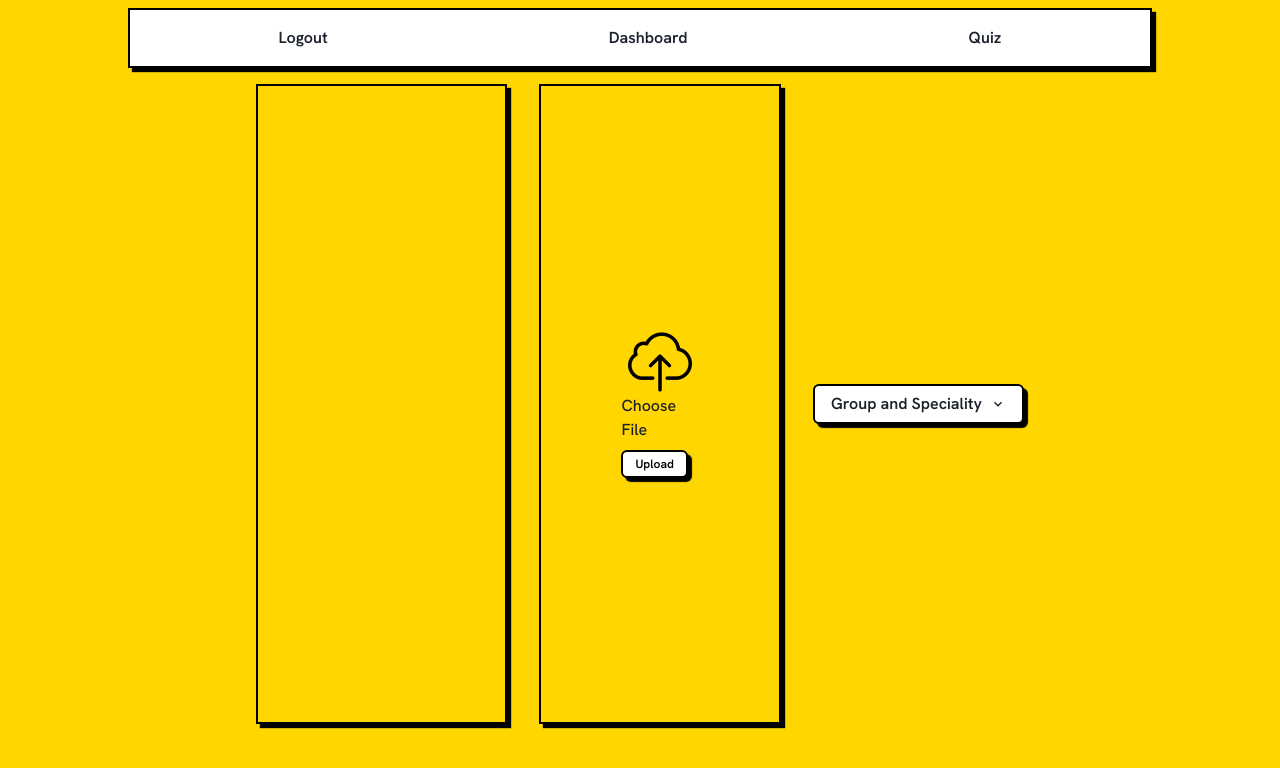
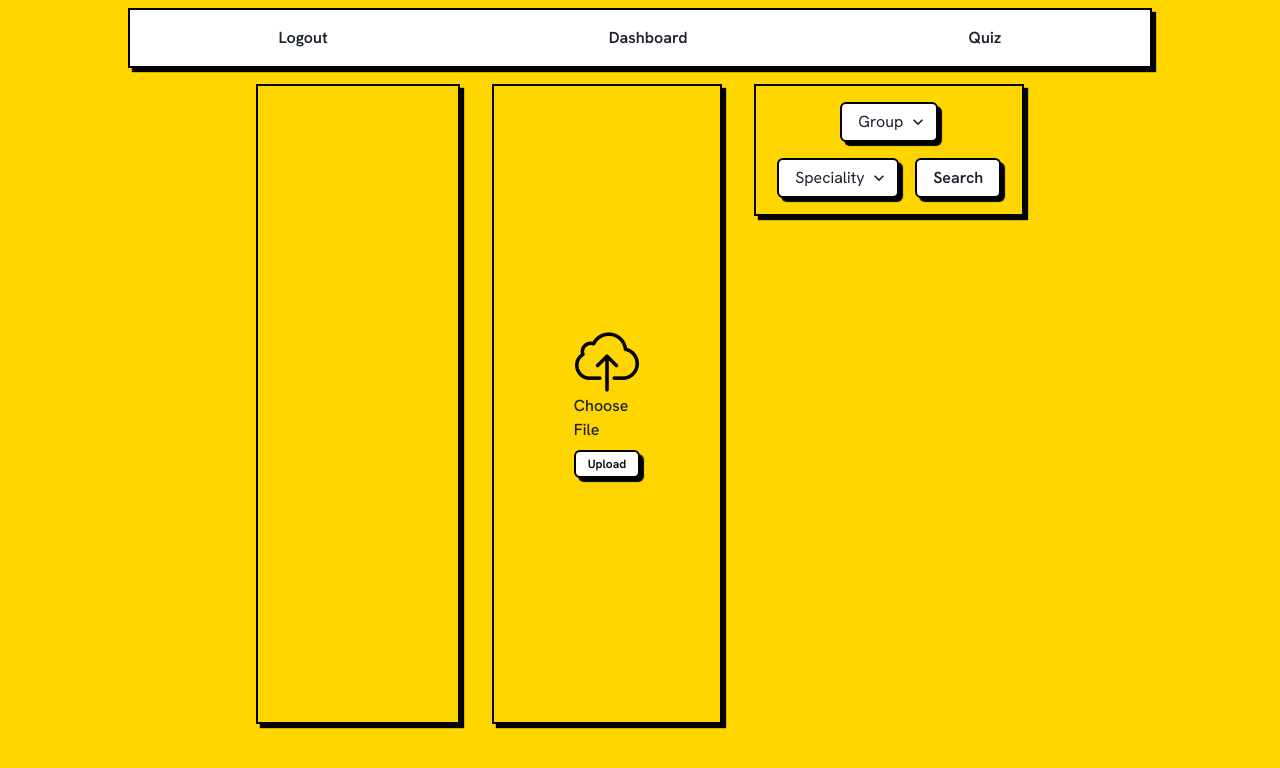
Before and after one commit to Cushz/Quiz_Front, a React (Vite) app in the folder quiz_front/: page /dashboard in a window 1280 px wide. Shown: the top 768 px of the page. Built offline with nearby package versions, Linux system fonts and the light colour scheme.

Commit message:
Group selection logic changed

```diff
--- a/quiz_front/src/components/QuestionManagement.jsx
+++ b/quiz_front/src/components/QuestionManagement.jsx
@@ -1,8 +1,12 @@
 import React from "react";
 import axios from "axios";
 import { useEffect } from "react";
-import { ChevronDownIcon } from "@chakra-ui/icons";
-import { ListItem, UnorderedList, useDisclosure } from "@chakra-ui/react";
+import {
+  ListItem,
+  UnorderedList,
+  useDisclosure,
+  useToast,
+} from "@chakra-ui/react";
 import { useState } from "react";
 import file_upload from "../assets/file.png";
 import {
@@ -23,6 +27,7 @@ import {
   Menu,
   MenuButton,
   MenuList,
+  Select,
   MenuItem,
 } from "@chakra-ui/react";
 import { CloseIcon } from "@chakra-ui/icons";
@@ -39,16 +44,30 @@ export default function QuestionManagement() {
   const [isLoggedIn, setIsLoggedIn] = useState();
   const [fileList, setFileList] = useState([]);
   const { isOpen, onOpen, onClose } = useDisclosure();
+  const [selectedGroup, setSelectedGroup] = useState("");
+  const [specialities, setSpecialities] = useState([]);
+  const [selectedSpeciality, setSelectedSpeciality] = useState("");
+  const toast = useToast();
+
+  const handleGroupChange = (event) => {
+    const selectedGroup = event.target.value;
+    setSelectedGroup(selectedGroup);
+    const filteredSpecialities = FakeData.filter(
+      (item) => item.Group === selectedGroup
+    ).map((item) => item.Speciality);
+    setSpecialities(filteredSpecialities);
+    setSelectedSpeciality(filteredSpecialities[0]);
+  };
+
+  const handleSpecialityChange = (event) => {
+    const selectedSpeciality = event.target.value;
+    setSelectedSpeciality(selectedSpeciality);
+  };
   const FakeData = [
     {
       Group: "L0",
       Speciality: "Math",
       ListOfFiles: ["Math1", "Math2", "Math3", "Math4"],
-    },
-    {
-      Group: "L1",
-      Speciality: "Math",
-      ListOfFiles: ["L1Math1", "L1Math2", "L1Math3", "L1Math4"],
     },
     {
       Group: "L0",
@@ -60,12 +79,37 @@ export default function QuestionManagement() {
       Speciality: "Chem",
       ListOfFiles: ["L1Chem1", "L1Chem2", "L1Chem3", "L1Chem4"],
     },
+    {
+      Group: "L2",
+      Speciality: "Chem",
+      ListOfFiles: ["Chem1", "hem2", "em3", "m4"],
+    },
   ];
   const handleSubmit = () => {
     console.log(file);
     file && setFileList([file.name, ...fileList]);
   };
 
+  const handleItems = (event) => {
+    event.preventDefault();
+    const group = selectedGroup;
+    const spec = selectedSpeciality;
+    const listOfFiles = FakeData.find(
+      (item) => item.Group === group && item.Speciality === spec
+    );
+    console.log(group, spec);
+    if (group && spec) {
+      setFileList(listOfFiles.ListOfFiles);
+    } else {
+      toast.closeAll();
+      toast({
+        title: "Please Select both of the options ",
+        status: "error",
+        isClosable: true,
+        duration: 1000,
+      });
+    }
+  };
   return (
     <div className="quiz-body">
       <Navbar />
@@ -204,39 +248,71 @@ export default function QuestionManagement() {
             </form>
           </Flex>
         </Flex>
-        <Flex justifyContent={"center"} alignItems={"center"}>
-          <Box>
-            <Menu>
-              <MenuButton
+        <form onSubmit={handleItems}>
+          <Flex
+            flexWrap={"wrap"}
+            boxShadow={"4px 4px 1px black"}
+            border={"2px solid black"}
+            justifyContent={"center"}
+            gap={"1em"}
+            p={"1em"}
+            alignItems={"center"}
+          >
+            <Box>
+              <Select
                 boxShadow={"4px 4px 1px black"}
                 border={"2px solid black"}
                 _hover={{ border: "2px solid black" }}
                 focusBorderColor={"black"}
                 cursor="pointer"
-                placeholder="Group and Speciality"
-                as={Button}
-                rightIcon={<ChevronDownIcon />}
+                placeholder="Group"
                 backgroundColor={"white"}
+                onChange={handleGroupChange}
+                value={selectedGroup}
               >
-                Group and Speciality
-              </MenuButton>
-              <MenuList>
-                {FakeData &&
-                  FakeData.map((item, key) => {
-                    return (
-                      <>
-                        <MenuItem
-                          onClick={() => setFileList([...item.ListOfFiles])}
-                        >
-                          {item.Group} {item.Speciality}
-                        </MenuItem>
-                      </>
-                    );
-                  })}
-              </MenuList>
-            </Menu>
-          </Box>
-        </Flex>
+                {[...new Set(FakeData.map((item, key) => item.Group))].map(
+                  (group, key) => (
+                    <option key={key} value={group}>
+                      {group}
+                    </option>
+                  )
+                )}
+              </Select>
+            </Box>
+            <Box>
+              <Select
+                boxShadow={"4px 4px 1px black"}
+                border={"2px solid black"}
+                _hover={{ border: "2px solid black" }}
+                focusBorderColor={"black"}
+                cursor="pointer"
+                placeholder="Speciality"
+                backgroundColor={"white"}
+                onChange={handleSpecialityChange}
+                value={specialities.length > 0 ? undefined : ""}
+              >
+                {specialities.map((Speciality, key) => (
+                  <option key={key} value={Speciality}>
+                    {Speciality}
+                  </option>
+                ))}
+              </Select>
+            </Box>
+            <Box>
+              <Button
+                boxShadow={"4px 4px 1px black"}
+                border={"2px solid black"}
+                _hover={{ border: "2px solid black" }}
+                focusBorderColor={"black"}
+                cursor="pointer"
+                backgroundColor={"white"}
+                type={"submit"}
+              >
+                Search
+              </Button>
+            </Box>
+          </Flex>
+        </form>
       </Flex>
     </div>
   );
```
